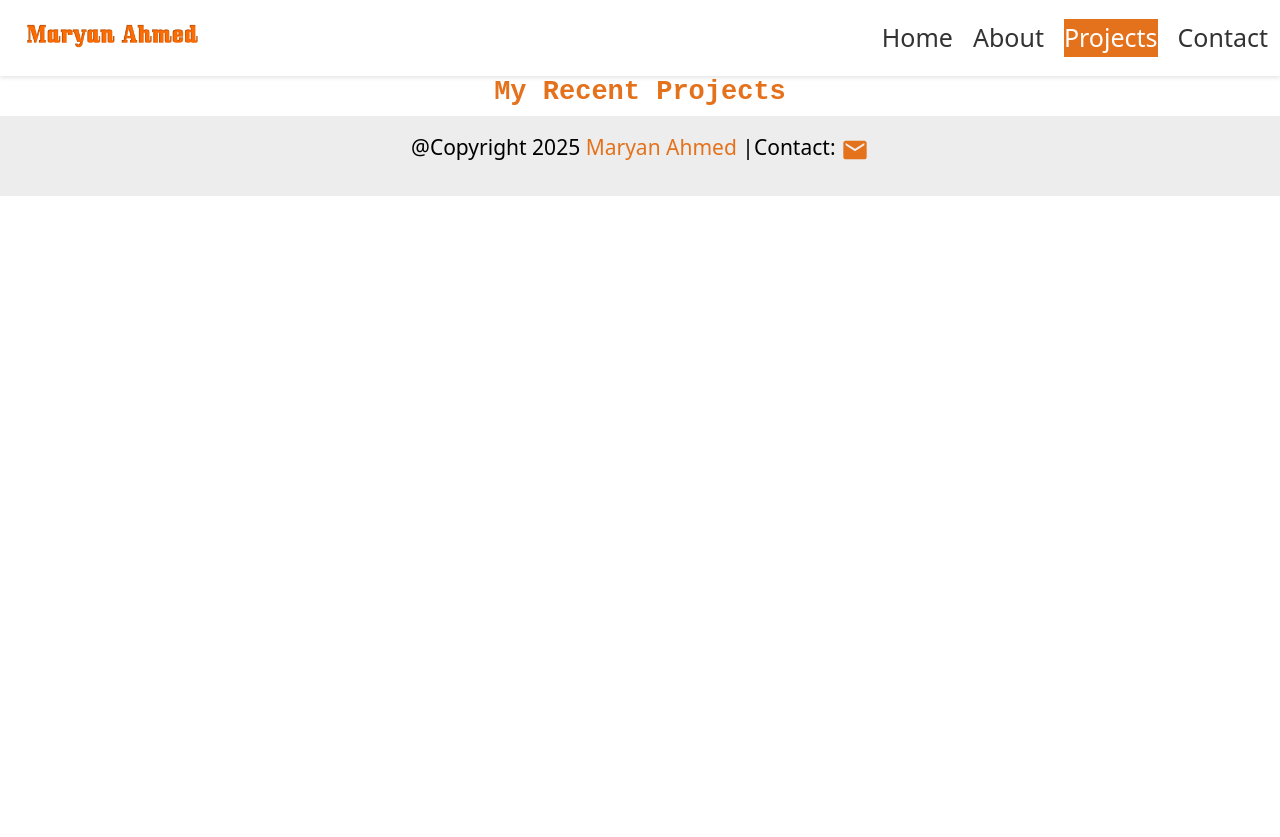
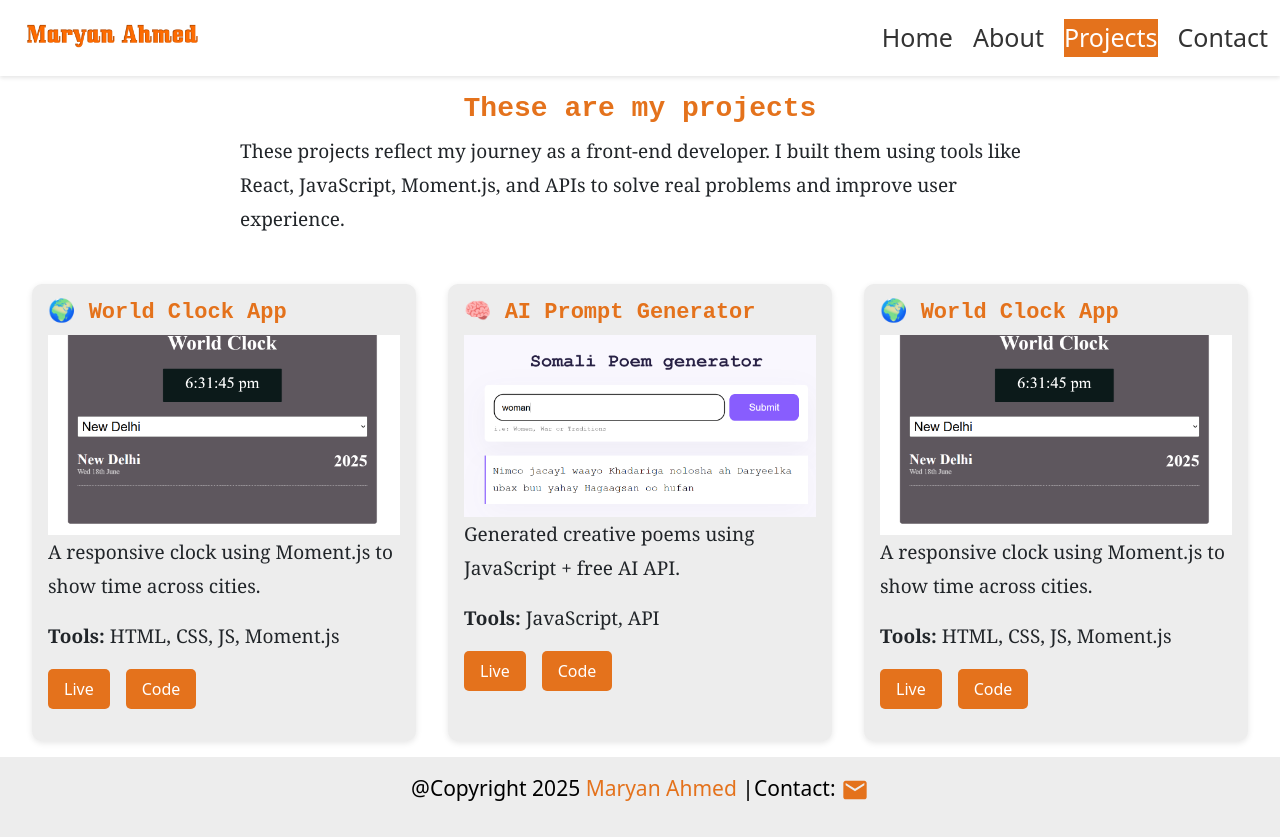
Before and after one commit to ZaamiAhmed/MaryamAhmed, a React (Create React App) app in the folder my-portfolio/: page /projects in a window 1280 px wide. Before the commit the page ends 800 px from the top, so only its background shows below. Built offline with nearby package versions, Linux system fonts and the light colour scheme.

Commit message:
added project page

```diff
--- a/my-portfolio/src/App.css
+++ b/my-portfolio/src/App.css
@@ -133,3 +133,76 @@ font-family: 'Courier New', Courier, monospace;
     }
 
   }
+   /* Projects page style */
+   /* .img-clock{
+    width: 240px;
+   } */
+
+   .projects-container{
+    padding: 1rem 2rem;
+    max-width: 100%;
+    margin: 0 auto;
+    display: flex;
+    justify-content: center;
+    align-items: center;
+    flex-direction: column;
+    /* max-height: 100vh;
+  overflow-y: auto; */
+
+
+   }
+   .projects-container h2{
+    font-size: 28px;
+    color: #e4721c;
+    font-family: 'Courier New', Courier, monospace;
+    font-weight: 700;
+   }
+   .projects-container p{
+    font-size: 19px;
+    line-height: 1.8;
+    max-width: 800px;
+    font-family: Georgia, 'Times New Roman', Times, serif;
+    /* padding: 5px; */
+
+   }
+   .project-grid{
+    display: grid;
+    grid-template-columns: repeat(auto-fit, minmax(300px, 1fr));
+    gap: 2rem;
+    margin-top: 2rem;
+    width: 100%;
+   }
+   .project-grid img{
+    width: 100%;
+  height: auto;
+  max-height: 200px;
+  object-fit: cover;
+   }
+   .project-card {
+    background: #ededed;
+    padding: 1rem;
+    border-radius: 10px;
+    text-align: left;
+    box-shadow: 0 2px 6px rgba(0, 0, 0, 0.1);
+  }
+  .project-card h3 {
+    font-size: 22px;
+  color: #e4721c;
+  font-family: 'Courier New', Courier, monospace;
+  font-weight: 600;
+  margin-bottom: 0.5rem;
+  }
+  .project-links {
+    margin: 1rem 0;
+  }
+
+  .project-links a {
+    display: inline-block;
+    margin-right: 1rem;
+    padding: 8px 16px;
+    background-color: #e4721c;
+    color: #fff;
+    border-radius: 5px;
+    text-decoration: none;
+    transition: background 0.3s;
+  }
--- a/my-portfolio/src/Pages/Projects.jsx
+++ b/my-portfolio/src/Pages/Projects.jsx
@@ -1,8 +1,58 @@
+import worldClock from '../images/world-clock.png'
+import poemai from '../images/somalipoem.png';
 export default function Projects() {
-  return(
-    <div className="centered-page">
-      <h2>My Recent Projects</h2>
+  return (
+    <div className="projects-container">
+      <h2>These are my projects</h2>
+      <p>
+        These projects reflect my journey as a front-end developer. I built them
+        using tools like React, JavaScript, Moment.js, and APIs to solve real
+        problems and improve user experience.
+      </p>
+
+      <div className="project-grid">
+        <div className="project-card">
+          <h3>🌍 World Clock App</h3>
+          <img src={worldClock} alt="World Clock" />
+          <p>A responsive clock using Moment.js to show time across cities.</p>
+          <p>
+            <strong>Tools:</strong> HTML, CSS, JS, Moment.js
+          </p>
+          <div className="project-links">
+            <a href="https://world-clock-momentjs-project.netlify.app/">Live</a>
+            <a href="https://github.com/yourgithub/world-clock">Code</a>
+          </div>
+        </div>
+
+        {/* Project 2 */}
+        <div className="project-card">
+          <h3>🧠 AI Prompt Generator</h3>
+          <img src={poemai} alt="AI Prompt" />
+          <p>Generated creative poems using JavaScript + free AI API.</p>
+          <p>
+            <strong>Tools:</strong> JavaScript, API
+          </p>
+          <div className="project-links">
+            <a href="#">Live</a>
+            <a href="#">Code</a>
+          </div>
+        </div>
+
+        {/* Add Project 3 & 4 similarly */}
+        <div className="project-card">
+          <h3>🌍 World Clock App</h3>
+          <img src={worldClock} alt="World Clock" />
+          <p>A responsive clock using Moment.js to show time across cities.</p>
+          <p>
+            <strong>Tools:</strong> HTML, CSS, JS, Moment.js
+          </p>
+          <div className="project-links">
+            <a href="https://world-clock-momentjs-project.netlify.app/">Live</a>
+            <a href="https://github.com/yourgithub/world-clock">Code</a>
+          </div>
+        </div>
       </div>
-  )
+    </div>
+  );
 
 }
```
Also changed, not shown: my-portfolio/src/images/somalipoem.png (added), my-portfolio/src/images/world-clock.png (added).
